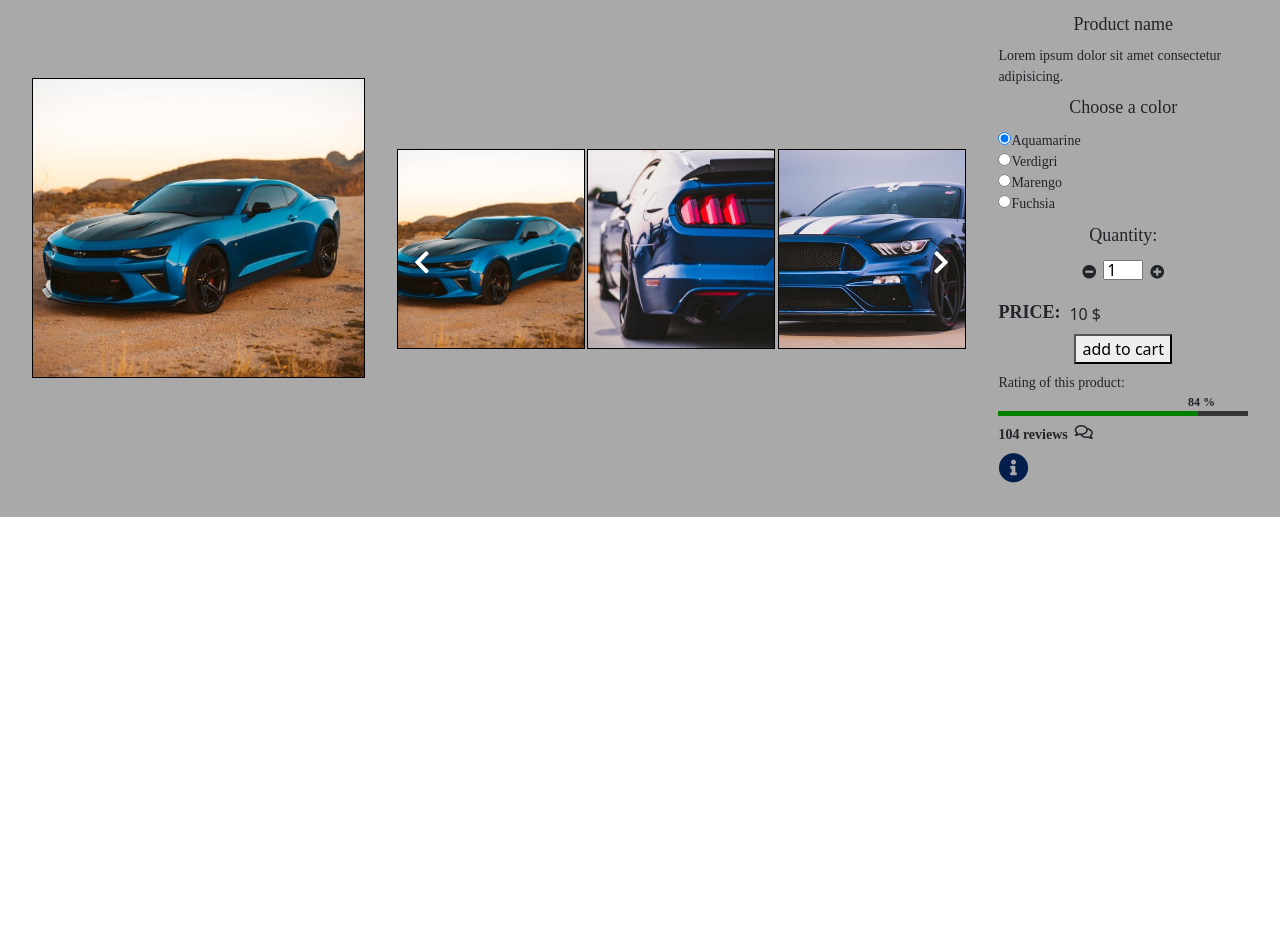
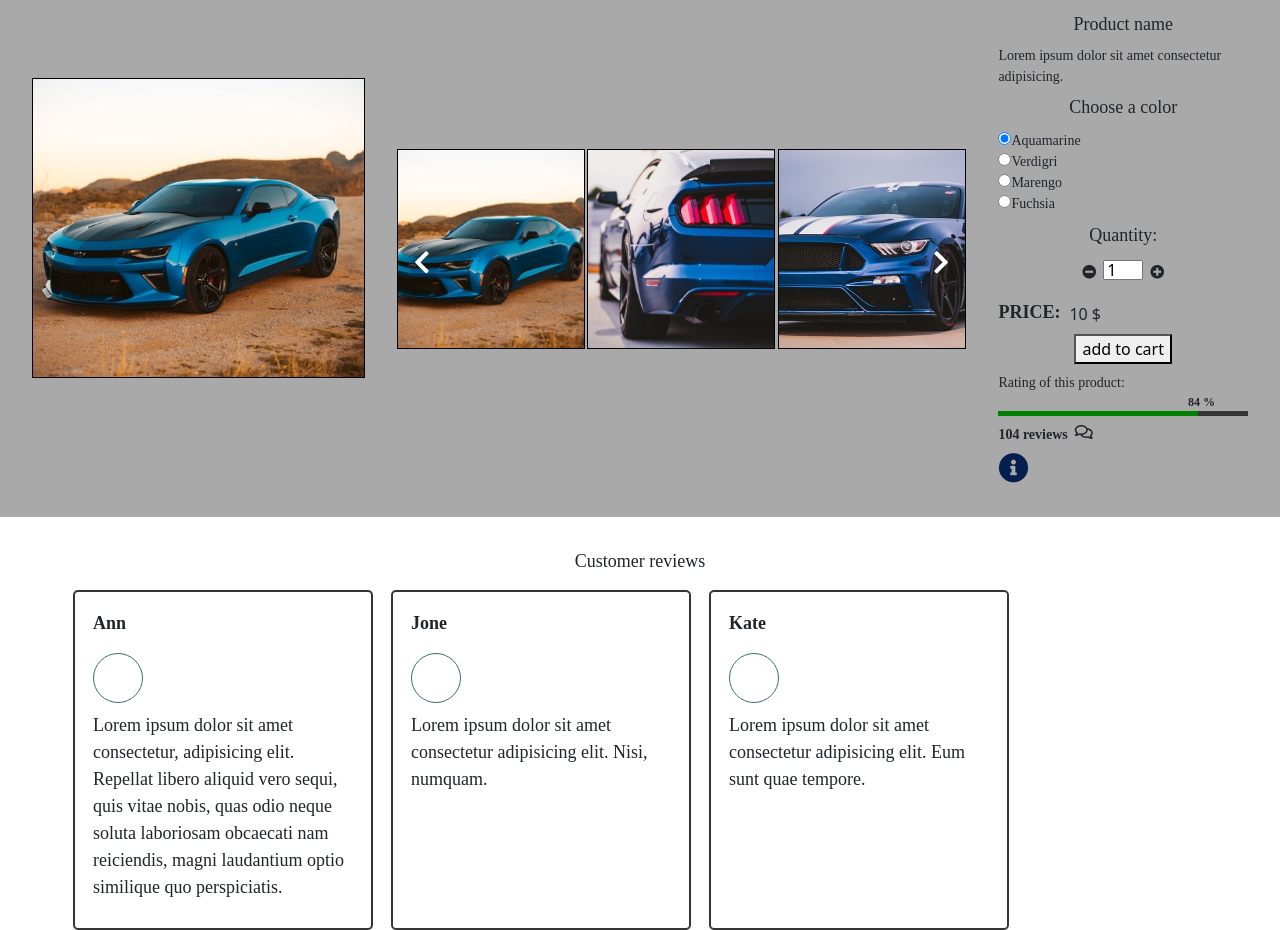
Before and after one commit to kalibria/E-commerce-project, a website built with webpack: page src/index.html in a window 1280 px wide. Shown: the part 88-1018 px from the top of the page. Before the commit the page ends 800 px from the top, so only its background shows below. Built offline with nearby package versions, Linux system fonts and the light colour scheme.

Commit message:
create review section

```diff
--- a/src/index.html
+++ b/src/index.html
@@ -58,7 +58,7 @@
     </header>
 
     <main class="products">
-        <div class="products__section" style="background-color:darkgray;">
+      <div class="products__section" style="background-color:darkgray;">
             <div class="section__photos">
                 <div class="photos__big" id="photo-1" style="background-color:darkgray"><img src="./IMG/small-size/stefan-rodriguez-2AovfzYV3rc-unsplash (1).jpg" alt="stefan-rodriguez">
                 </div>
@@ -127,7 +127,14 @@
 
               </div>
             </div>
-       </div>
+      </div>
+      <div class="products__reviews">
+        <h5 class="reviews__header">Customer reviews</h5>
+        <div class="reviews__conteiner">
+
+        </div>
+
+      </div>
 
 
        <!-- <div class="products__section" style="background-color: darkgray;">
--- a/src/scripts/index.js
+++ b/src/scripts/index.js
@@ -8,5 +8,6 @@ import { openPopup } from './popup';
 import { createPopup } from './popup';
 import { closePopup } from './popup';
 import { clearAllClasses } from './utils';
+import { createReviews } from './reviews';
 
 import{ CreateNewItemInCart } from './cart-items';
--- /dev/null
+++ b/src/scripts/reviews.js
@@ -0,0 +1,49 @@
+export function createReviews ()    {
+
+    const reviews = [
+    {
+        name:"Ann",
+        photo:"",
+        review:"Lorem ipsum dolor sit amet consectetur, adipisicing elit. Repellat libero aliquid vero sequi, quis vitae nobis, quas odio neque soluta laboriosam obcaecati nam reiciendis, magni laudantium optio similique quo perspiciatis.",
+    },
+    {
+        name:"Jone",
+        photo:"",
+        review:"Lorem ipsum dolor sit amet consectetur adipisicing elit. Nisi, numquam.",
+
+    },
+    {
+        name:"Kate",
+        photo:"",
+        review:"Lorem ipsum dolor sit amet consectetur adipisicing elit. Eum sunt quae tempore."
+    }
+];
+
+reviews.forEach(function(item){
+    const conteinerReviews = document.querySelector(".reviews__conteiner");
+
+    const divReview = document.createElement("div");
+    divReview.className = "reviews__item";
+    conteinerReviews.append(divReview);
+
+    const name = document.createElement("p");
+    name.className = "review__name";
+    name.append(item["name"]);
+    divReview.append(name);
+
+    const photo = document.createElement("div");
+    photo.className = "review__photo";
+    photo.append(item["photo"]);
+    divReview.append(photo);
+
+    const review = document.createElement("p");
+    review.className = "review__text";
+    review.append(item["review"]);
+    divReview.append(review);
+
+})
+
+}
+
+
+createReviews();
--- a/src/styles/_header.scss
+++ b/src/styles/_header.scss
@@ -115,7 +115,7 @@
     margin-left: $padding-small;
 }
 
-.popup__divTotal {
+.popup__total {
     font-family: $font-main;
     font-size: $font-size-main;
     margin: 0;
--- a/src/styles/_main.scss
+++ b/src/styles/_main.scss
@@ -299,3 +299,55 @@
     color: #212529;
     font-size: 16px;
 }
+
+
+//products__reviews
+
+.products__reviews {
+    width:90%;
+    height: 300px;
+    margin: 0 auto;
+    border-radius: 10px;
+    margin-top: $padding-medium;
+    margin-bottom: $padding-medium;
+}
+
+.reviews__conteiner {
+    display: flex;
+}
+
+.reviews__header {
+    text-align: center;
+    font-family: "Arial, Helvetica, sans-serif;";
+    font-size: 18px;
+    padding: $padding-medium;
+    margin: 0;
+}
+
+.reviews__item {
+    width: 300px;
+    height: auto;
+    margin-right: $padding-small;
+    margin-left: $padding-small;
+    border: 2px solid $color-dark-grey;
+    border-radius: 5px;
+    font-family: "Arial, Helvetica, sans-serif;";
+    font-size: 18px;
+    padding: $padding-medium;
+}
+
+.review__name {
+    font-weight: 700;
+}
+
+.review__photo {
+    width: 50px;
+    height: 50px;
+    border-radius: 50%;
+    border: 1px solid $color-lite-grey;
+}
+
+.review__text {
+    margin-top: $padding-small;
+    margin-bottom: $padding-small;
+}
```
